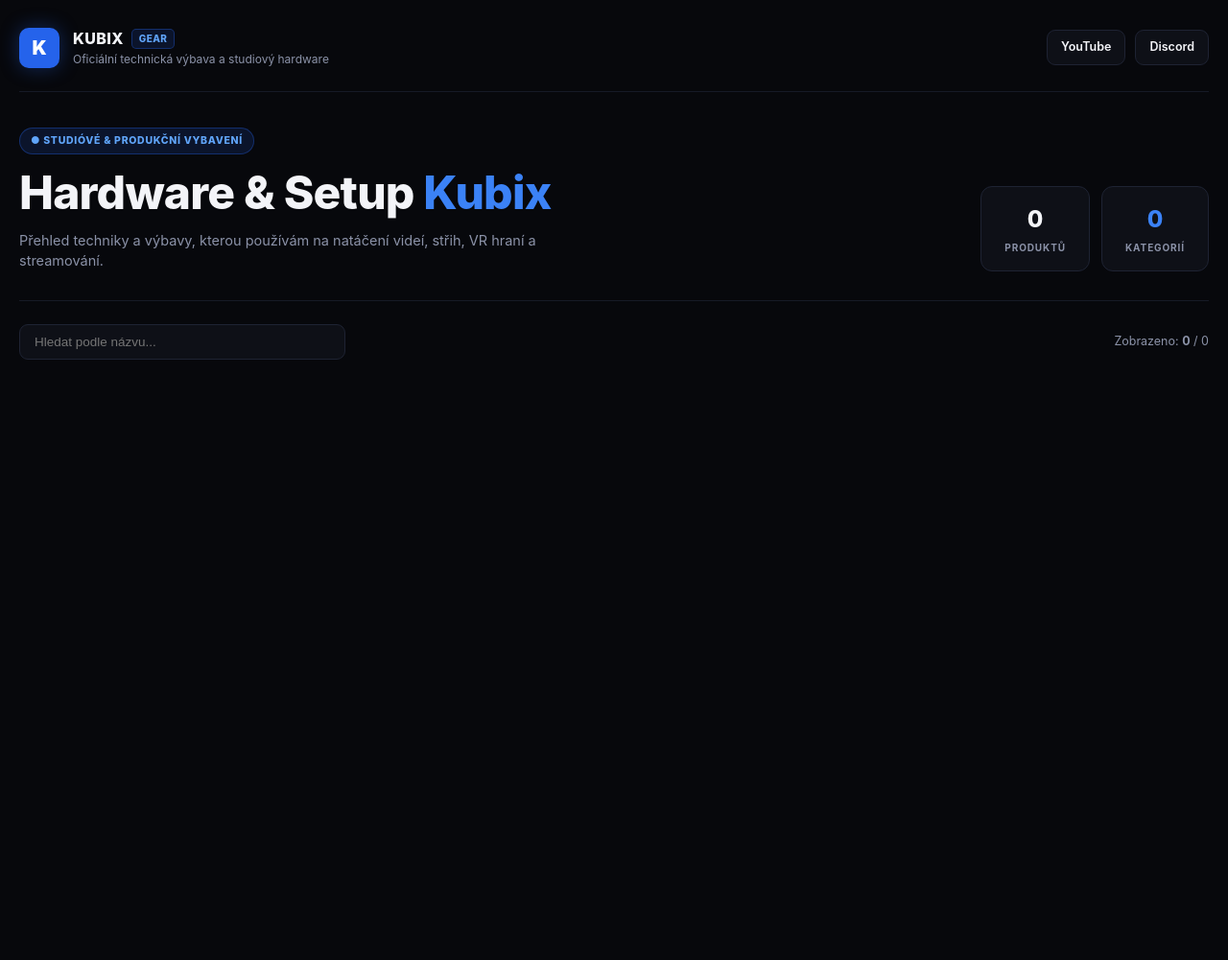
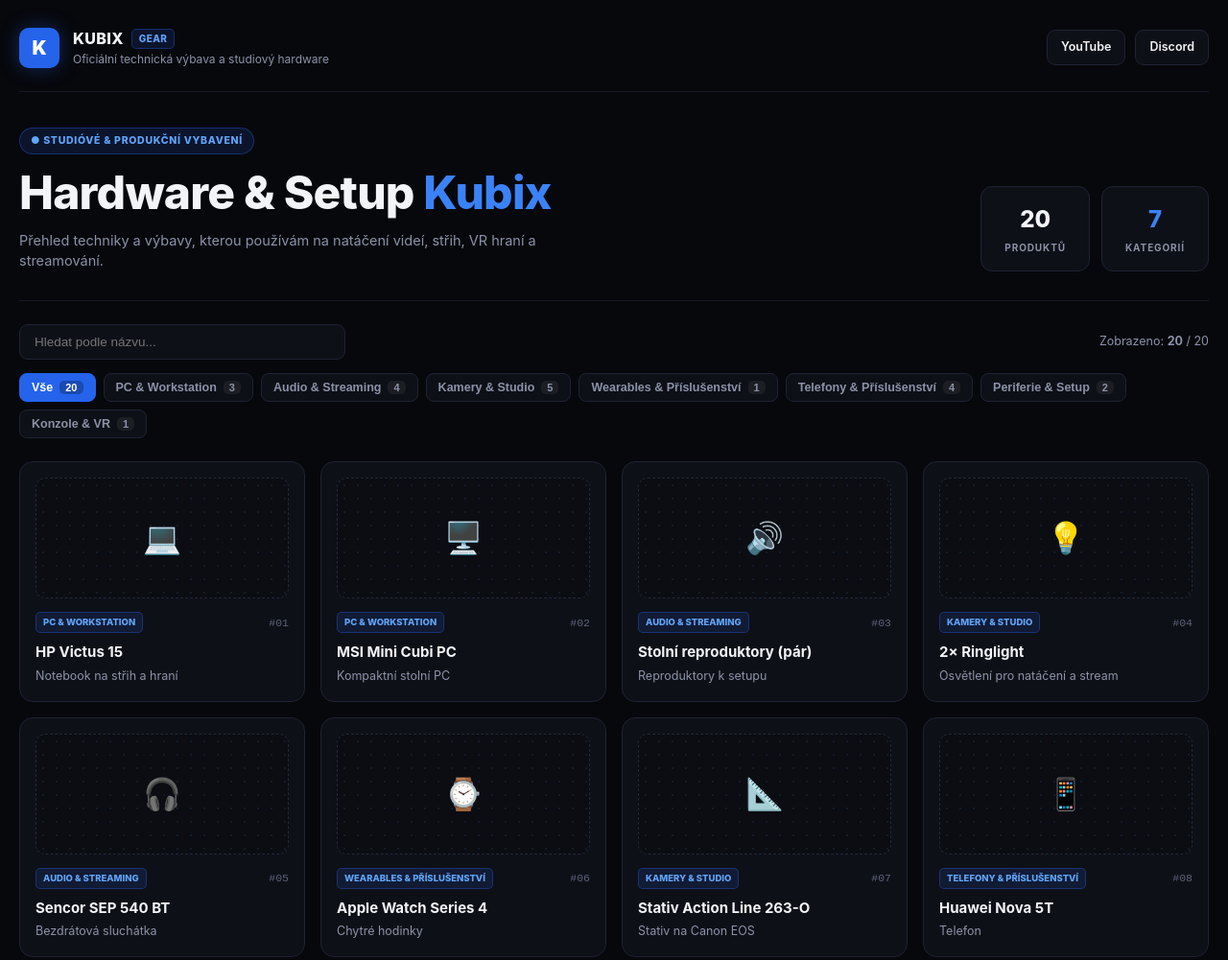
Before and after one commit to kubixgear/kubix.gear, a plain HTML site: page index.html in a window 1280 px wide. Shown: the top 1001 px of the page at 96% size. Before the commit the page ends 800 px from the top, so only its background shows below. Drawn offline with Linux system fonts and the light colour scheme.

Commit message:
Update index.html

```diff
--- a/index.html
+++ b/index.html
@@ -63,4 +63,82 @@
       { name: "Huawei Nova 5T", note: "Telefon", category: "Telefony & Příslušenství", icon: "📱" },
       { name: "Lamax Muse2", note: "Sluchátka", category: "Audio & Streaming", icon: "🎧" },
       { name: "FIXED Madzen 2 Powerbanka", note: "Externí baterie", category: "Telefony & Příslušenství", icon: "🔋" },
-      { name: "Kamera Lamax X9.2", note: "Akční kamera", category
+      { name: "Kamera Lamax X9.2", note: "Akční kamera", category: "Kamery & Studio", icon: "📹" },
+      { name: "Webkamera Aukey PC-LM1E", note: "Webkamera k PC", category: "Kamery & Studio", icon: "📷" },
+      { name: "Apple MagSafe bezdrátová nabíječka", note: "Bezdrátové nabíjení", category: "Telefony & Příslušenství", icon: "⚡" },
+      { name: "Klávesnice Scorpion Marvo KM400", note: "Klávesnice k setupu", category: "Periferie & Setup", icon: "⌨️" },
+      { name: "Myš Wired Optical WM-01", note: "Drátová optická myš", category: "Periferie & Setup", icon: "🖱️" },
+      { name: "Externí disk WD Passport Ultra", note: "Externí úložiště a zálohy", category: "PC & Workstation", icon: "💾" },
+      { name: "Meta Oculus Quest 2", note: "VR headset", category: "Konzole & VR", icon: "🥽" },
+      { name: "Canon EOS 600D", note: "DSLR kamera", category: "Kamery & Studio", icon: "📷" },
+      { name: "Fifine A6V + Rameno", note: "Mikrofon na rameni", category: "Audio & Streaming", icon: "🎙️" },
+      { name: "Apple iPhone 13", note: "Mobilní kamera a střih", category: "Telefony & Příslušenství", icon: "📱" }
+    ];
+
+    let activeCategory = "Vše";
+    let searchQuery = "";
+
+    const gridEl = document.getElementById("grid");
+    const filtersEl = document.getElementById("filters");
+    const searchEl = document.getElementById("search");
+
+    function init() {
+      const categories = ["Vše", ...new Set(GEAR.map(i => i.category))];
+      document.getElementById("total-products").textContent = GEAR.length;
+      document.getElementById("total-categories").textContent = categories.length - 1;
+      document.getElementById("all-count").textContent = GEAR.length;
+
+      filtersEl.innerHTML = categories.map(cat => {
+        const count = cat === "Vše" ? GEAR.length : GEAR.filter(i => i.category === cat).length;
+        return `<button class="filter-btn ${cat === activeCategory ? "active" : ""}" data-cat="${cat}">${cat} <span class="pill">${count}</span></button>`;
+      }).join("");
+
+      filtersEl.querySelectorAll(".filter-btn").forEach(btn => {
+        btn.addEventListener("click", () => {
+          activeCategory = btn.dataset.cat;
+          filtersEl.querySelectorAll(".filter-btn").forEach(b => b.classList.remove("active"));
+          btn.classList.add("active");
+          render();
+        });
+      });
+
+      searchEl.addEventListener("input", e => {
+        searchQuery = e.target.value.toLowerCase().trim();
+        render();
+      });
+
+      render();
+    }
+
+    function render() {
+      const items = GEAR
+        .map((item, idx) => ({ ...item, id: String(idx + 1).padStart(2, "0") }))
+        .filter(item => {
+          const matchCat = activeCategory === "Vše" || item.category === activeCategory;
+          const matchSearch = !searchQuery || item.name.toLowerCase().includes(searchQuery) || (item.note && item.note.toLowerCase().includes(searchQuery));
+          return matchCat && matchSearch;
+        });
+
+      document.getElementById("shown-count").textContent = items.length;
+      if (!items.length) {
+        gridEl.innerHTML = `<div class="empty-state">Žádný produkt neodpovídá zadanému hledání.</div>`;
+        return;
+      }
+
+      gridEl.innerHTML = items.map(item => `
+        <article class="card">
+          <div class="preview-box">${item.icon}</div>
+          <div class="card-meta">
+            <span class="cat-tag">${item.category}</span>
+            <span class="item-num">#${item.id}</span>
+          </div>
+          <h2 class="card-title">${item.name}</h2>
+          ${item.note ? `<p class="card-note">${item.note}</p>` : ""}
+        </article>
+      `).join("");
+    }
+
+    init();
+  </script>
+</body>
+</html>
```
